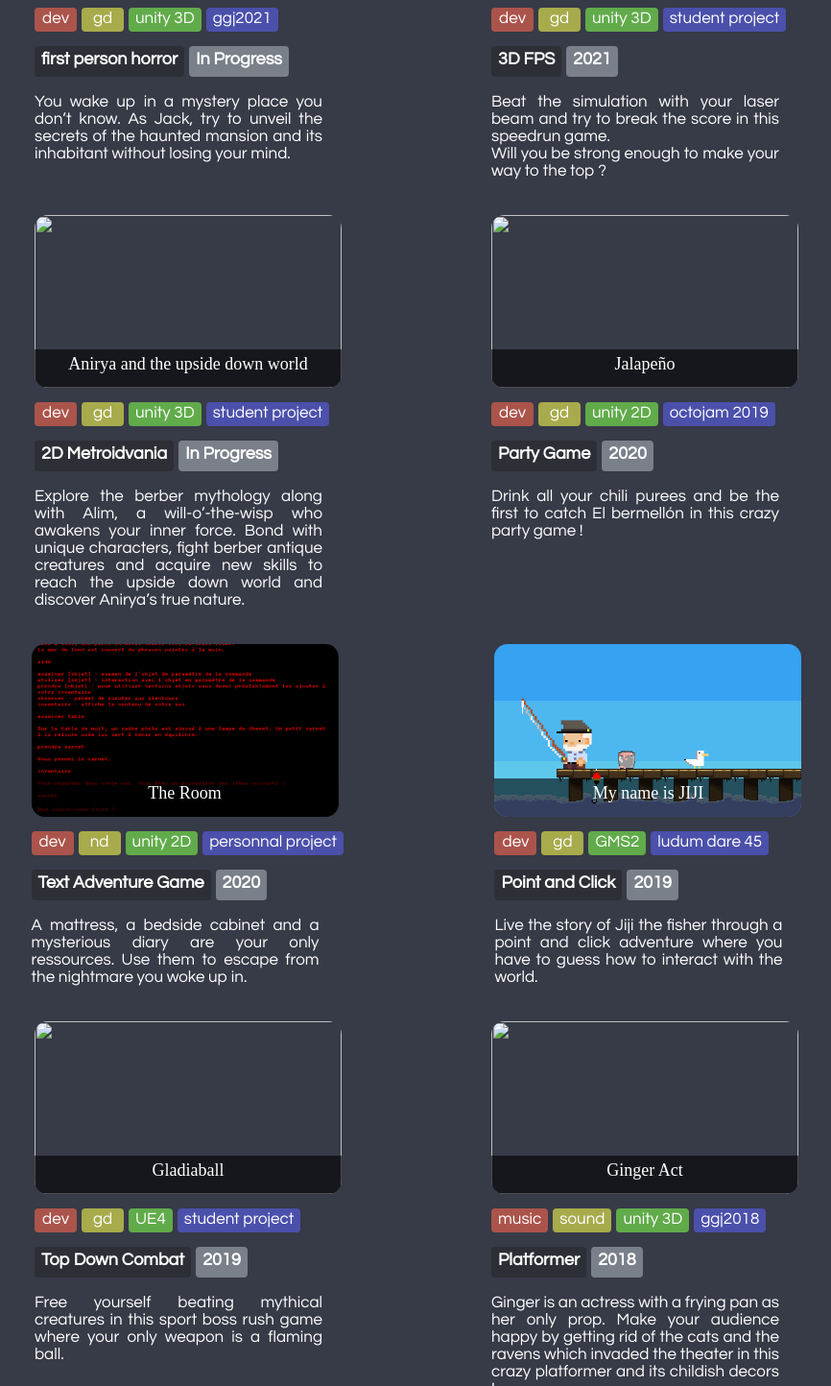
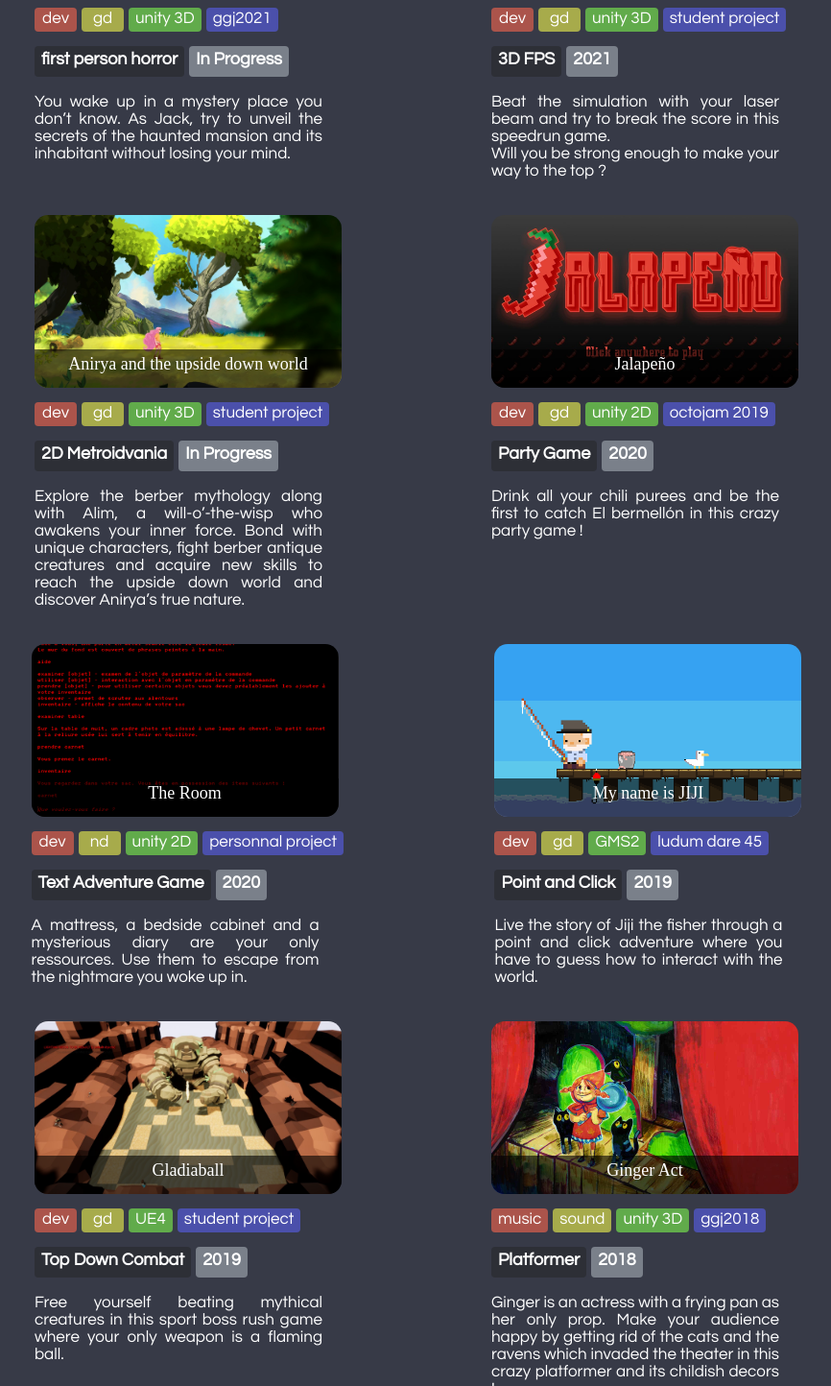
Before and after one commit to eddyboreal/portfolio, a website: page pages/index.html in a window 1280 px wide. Shown: the part 1257-2701 px from the top of the page at 96% size, without its empty margins (206-1072 px from the left). Drawn offline with Linux system fonts and the light colour scheme.

Commit message:
last update

```diff
--- a/pages/index.html
+++ b/pages/index.html
@@ -95,7 +95,7 @@
                 <div class="project-first-container">
                     <a class="project-card-link" href="/temp-page.html">
                         <div class="project-card">
-                        <img src="../images/alpha_6.jpeg">
+                        <img src="../images/alpha_6.jpg">
                             <div class="project-card-title">
                                 <h2>alpha_6</h2>
                             </div>
@@ -134,7 +134,7 @@
                 <div class="project-first-container">
                     <a class="project-card-link" href="/temp-page.html">
                         <div class="project-card">
-                        <img src="../images/Anirya.jpeg">
+                        <img src="../images/Anirya.jpg">
                             <div class="project-card-title">
                                 <h2>Anirya and the upside down world</h2>
                             </div>
@@ -172,7 +172,7 @@
                 <div class="project-first-container">
                     <a class="project-card-link" href="/temp-page.html">
                         <div class="project-card">
-                        <img src="../images/Jalapeño.jpeg">
+                        <img src="../images/Jalapeño.jpg">
                             <div class="project-card-title">
                                 <h2>Jalapeño</h2>
                             </div>
@@ -286,7 +286,7 @@
                 <div class="project-first-container">
                     <a class="project-card-link" href="/temp-page.html">
                         <div class="project-card">
-                        <img src="../images/Gladiaball.jpeg">
+                        <img src="../images/Gladiaball.jpg">
                             <div class="project-card-title">
                                 <h2>Gladiaball</h2>
                             </div>
@@ -324,7 +324,7 @@
                 <div class="project-first-container">
                     <a class="project-card-link" href="/temp-page.html">
                         <div class="project-card">
-                        <img src="../images/Ginger_Act.jpeg">
+                        <img src="../images/Ginger_Act.jpg">
                             <div class="project-card-title">
                                 <h2>Ginger Act</h2>
                             </div>
```
